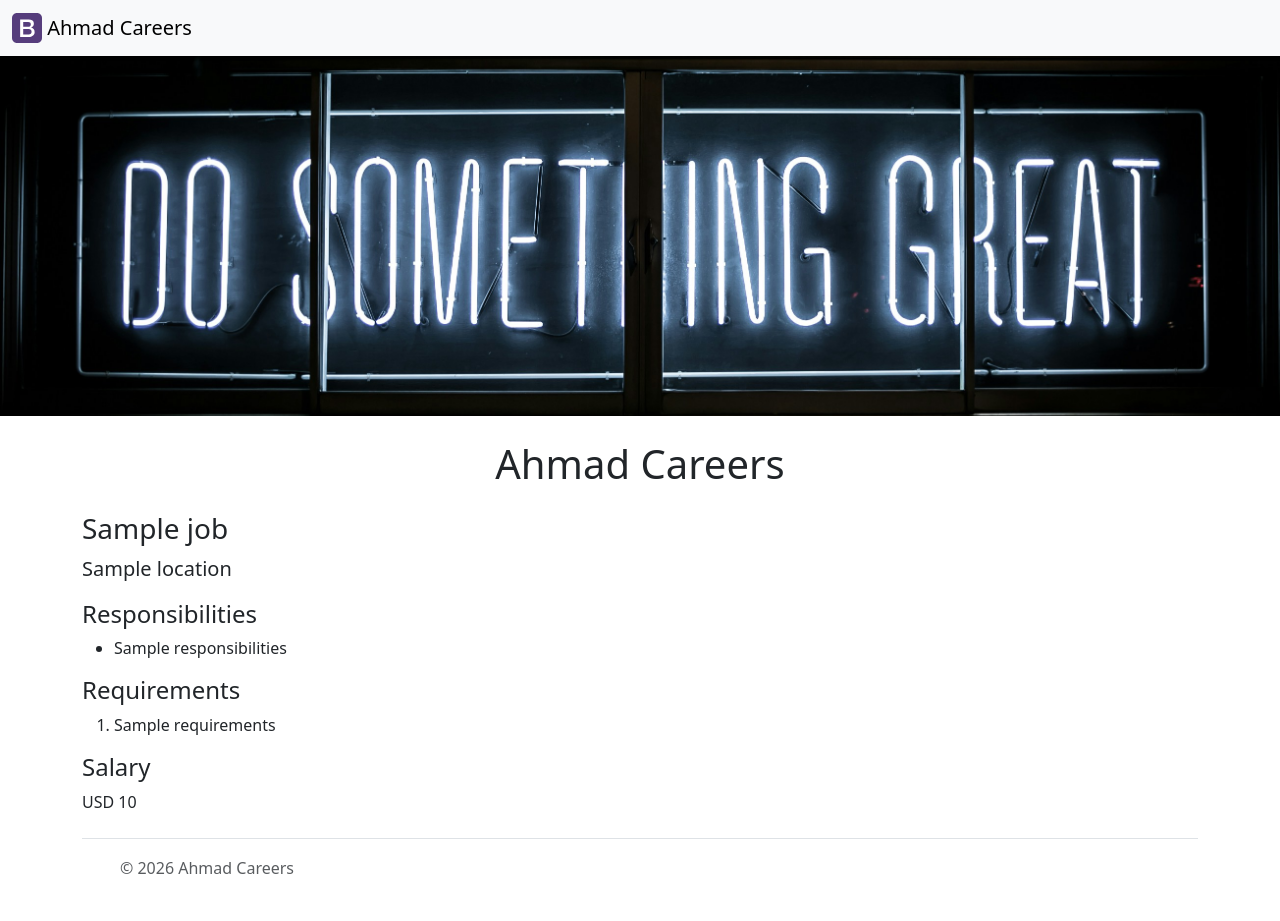
After one commit to AhmadShah-1/jovian-course-website, a Flask app: template templates/jogpage.html in a window 1280 px wide. The commit adds this page. Run offline with Flask 3, Linux system fonts and the light colour scheme; the template is opened without the code that fills it: most values are stand-ins (such as "Sample title", 1, 10 or a date in 2020).

Commit message:
dynamic pages

```diff
--- a/app.py
+++ b/app.py
@@ -20,7 +20,9 @@ def list_jobs():
 @app.route("/job/<id>")
 def show_job(id):
     job = load_job_from_db(id)
-    return jsonify(job)
+    if not job:
+        return "Not Found", 404
+    return render_template('jogpage.html', job=job)
 
 if __name__ == '__main__':
     app.run(host='0.0.0.0', debug=True)
--- a/database.py
+++ b/database.py
@@ -4,7 +4,7 @@ from dotenv import load_dotenv
 
 load_dotenv()
 
-engine = create_engine(os.environ['DB_CONNECTION_STRING'], pool_size=2, max_overflow=0, pool_recycle=1000, pool_pre_ping=True)
+engine = create_engine(os.environ['DB_CONNECTION_STRING'], pool_size=1, max_overflow=0, pool_recycle=1000, pool_pre_ping=True)
 
 def load_jobs_from_db():
     with engine.connect() as conn:
@@ -22,4 +22,4 @@ def load_job_from_db(id):
         if len(rows) == 0:
             return None
         else:
-            return dict(rows[0])
+            return rows[0]._asdict()
--- /dev/null
+++ b/templates/banner.html
@@ -0,0 +1,9 @@
+<style>
+    #banner {
+        width: 100%;
+        height: 360px;
+        object-fit: cover;
+        margin-bottom: 16px;
+    }
+</style>
+<img class="img-fluid" id="banner" src="/static/banner.jpg">
--- /dev/null
+++ b/templates/bootstrap.html
@@ -0,0 +1,3 @@
+<meta charset="utf-8">
+<meta name="viewport" content="width=device-width, initial-scale=1">
+<link href="https://cdn.jsdelivr.net/npm/bootstrap@5.3.8/dist/css/bootstrap.min.css" rel="stylesheet" integrity="sha384-sRIl4kxILFvY47J16cr9ZwB07vP4J8+LH7qKQnuqkuIAvNWLzeN8tE5YBujZqJLB" crossorigin="anonymous">
--- a/templates/jobitem.html
+++ b/templates/jobitem.html
@@ -13,7 +13,7 @@
     </div>
 
     <div class="col-2 padding-rightL 16px">
-        <a href="mailto:ahmadsyedshah123@gmail.com?subject=Application%20for%20{{job['title']}}&body=My%20name%3A%20%3Cyour%20name%20here%3E%0D%0AMy%20Resume%20link%3A%20%3Cyour%20resume%20link%3E" type="button" class="btn btn-outline-primary float-right align-middle">Apply</a>
+        <a href="/job/{{job['id']}}" type="button" class="btn btn-outline-primary float-right align-middle">Apply</a>
     </div>
-
+    <!-- mailto:ahmadsyedshah123@gmail.com?subject=Application%20for%20{{job['title']}}&body=My%20name%3A%20%3Cyour%20name%20here%3E%0D%0AMy%20Resume%20link%3A%20%3Cyour%20resume%20link%3E -->
 </div>
--- /dev/null
+++ b/templates/jogpage.html
@@ -0,0 +1,41 @@
+<!DOCTYPE html>
+<html>
+    <head>
+        <title> {{job['title']}} - Ahmad Careers</title>
+        {% include 'bootstrap.html' %}
+    </head>
+    <body>
+        {% include 'nav.html' %}
+        {% include 'banner.html' %}
+        <div class="container">
+            <h1 class="text-center mt-2 mb-4"> Ahmad Careers </h1>
+
+            <h3 class="mb-2"> {{job['title']}} </h3>
+            <p class="lead mt-0"> {{job['location']}} </p>
+
+            <h4> Responsibilities </h4>
+            <ul>
+                {% for line in job['responsibilities'].split("\\n") %}
+                <li> {{line}} </li>
+                {% endfor %}
+            </ul>
+
+            <h4> Requirements </h4>
+            <ol>
+                {% for line in job['requirements'].split("\\n") %}
+                <li> {{line}} </li>
+                {% endfor %}
+            </ol>
+
+            <h4> Salary </h4>
+            {% if job['salary'] != None %}
+                <p> {{job['currency']}} {{job['salary']}} </p>
+            {% else %}
+                <p> Salary will be based on experience, contact us to know more. </p>
+            {% endif %}
+
+        </div>
+
+        {% include 'footer.html' %}
+    </body>
+</html>
--- a/templates/nav.html
+++ b/templates/nav.html
@@ -1,9 +1,9 @@
 <!-- Image and text -->
 <nav class="navbar navbar-light bg-light shadow-sm fixed-top">
     <div class="container-fluid">
-    <a class="navbar-brand" href="#">
-        <img src="static/logo.svg" width="30" height="30" class="d-inline-block align-top" alt="">
-        Bootstrap
+    <a class="navbar-brand" href="/">
+        <img src="/static/logo.svg" width="30" height="30" class="d-inline-block align-top" alt="">
+        Ahmad Careers
       </a>
     </div>
 </nav>
```
Also changed, not shown: templates/home.html (+2 -14 lines).
